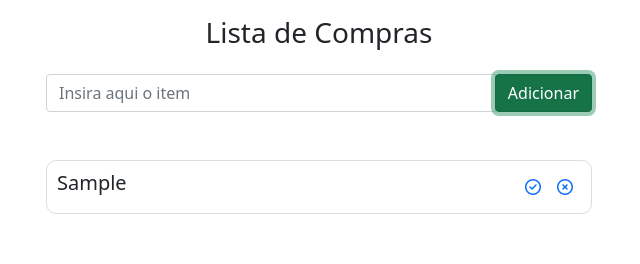
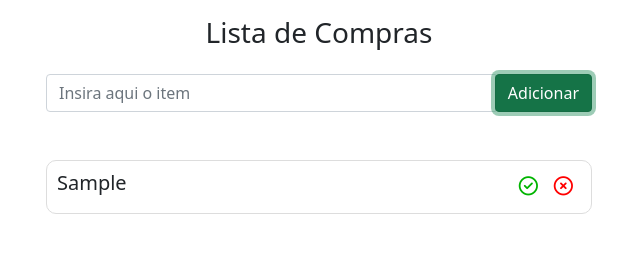
Before and after one commit to matheus-ferreira1/To-do-list, a plain HTML site: page index.html in a window 1280 px wide. Both pictures are taken after typing "Sample" into the empty fields and a click on the button "Adicionar". Shown: the top 264 px of the page, 321-961 px from the left. Drawn offline with nearby package versions, Linux system fonts and the light colour scheme.

Commit message:
upload na logica e no layout. agora botoes dos itens possuem opção hover

```diff
--- a/index.html
+++ b/index.html
@@ -17,7 +17,7 @@
 
     <div class="container">
         <div class="row">
-            <div class="col mx-auto col-md-6 text-center">
+            <div class="col mx-auto col-md-6 col-sm-8 text-center">
                 <form id="itemForm" class="my-3">
                     <h3 class="mb-4">Lista de Compras</h3>
                     <div class="input-group">
--- a/script.js
+++ b/script.js
@@ -20,7 +20,7 @@ function renderNewLayout() {
             createLayout(listItems[i])
         }
     } else {
-        const emptyList = `<p class="bg-warning">Não há itens na sua lista</p>`;
+        const emptyList = `<p class="text-light bg-secondary">Não há itens na sua lista</p>`;
 
         itemList.innerHTML = emptyList
     }
@@ -41,7 +41,7 @@ function createLayout(listItems) {
     checkA.className = "complete-item mx-2 item-icon"
     delA.className = "delete-item mx-2 item-icon"
 
-    checkA.addEventListener('click', () => console.log('botao check ta funcionando'));
+    checkA.addEventListener('click', toggleIcon);
     delA.addEventListener('click', removeItem);
     checkA.id = "checkItem";
     delA.id = 'deleteItem';
@@ -57,6 +57,10 @@ function createLayout(listItems) {
     div.appendChild(delA);
 
     itemList.appendChild(mainDiv);
+}
+
+function toggleIcon() {
+    console.log('botao check ta funcionando')
 }
 
 function removeItem(evento) {
@@ -75,8 +79,6 @@ function removeItem(evento) {
 
     renderNewLayout();
 }
-
-
 
 function removeAll() {
     listItems = [];
--- a/style.css
+++ b/style.css
@@ -10,3 +10,20 @@
   padding: 10px;
   border-radius: 10px;
 }
+
+#checkItem {
+  color: rgb(0, 180, 0);
+  transition: 250ms ease-in-out;
+  cursor: pointer;
+  font-size: 1.2em;
+}
+#deleteItem {
+  color: red;
+  transition: 250ms ease-in-out;
+  cursor: pointer;
+  font-size: 1.2em;
+}
+#checkItem:hover,
+#deleteItem:hover {
+  font-size: 1.3em;
+}
```
